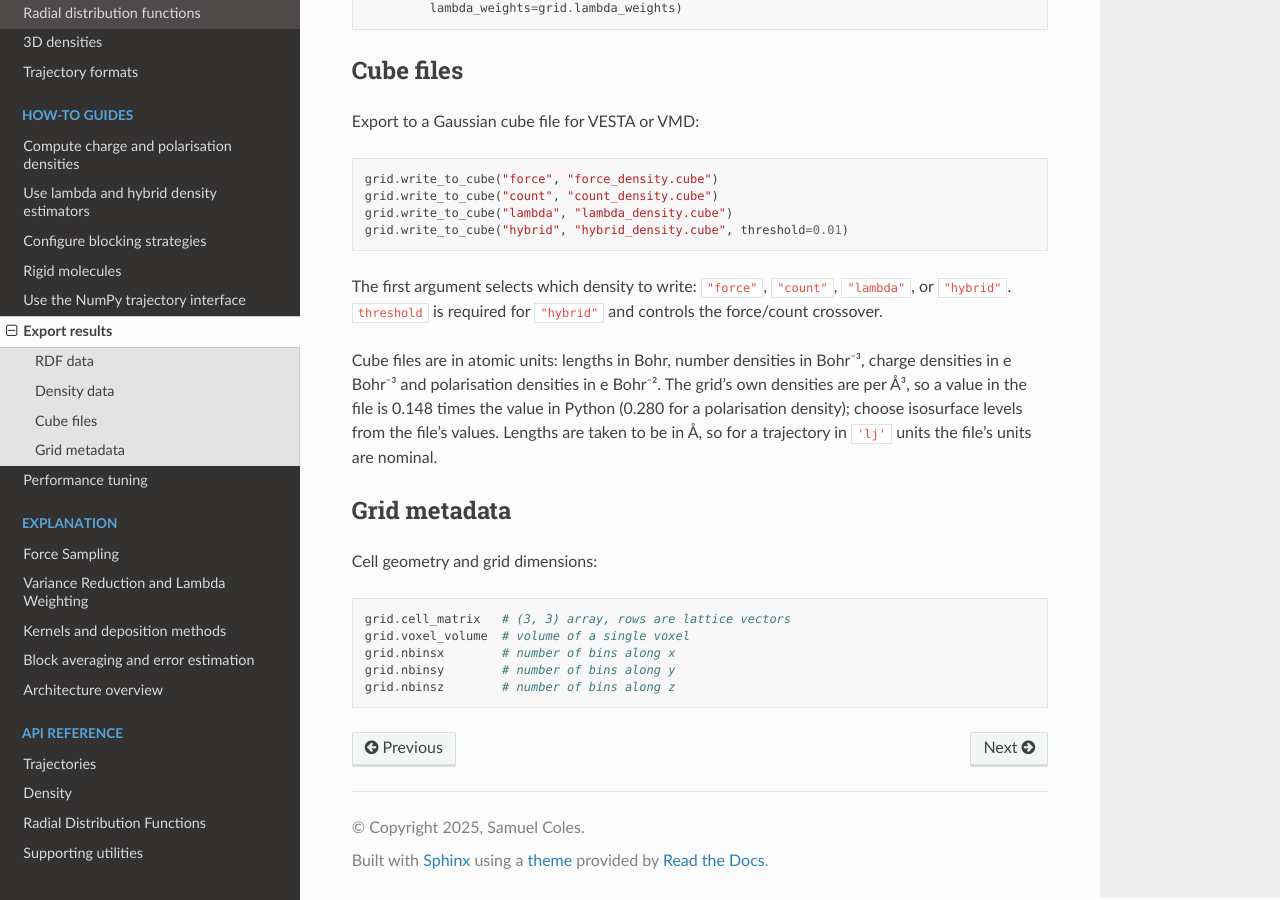
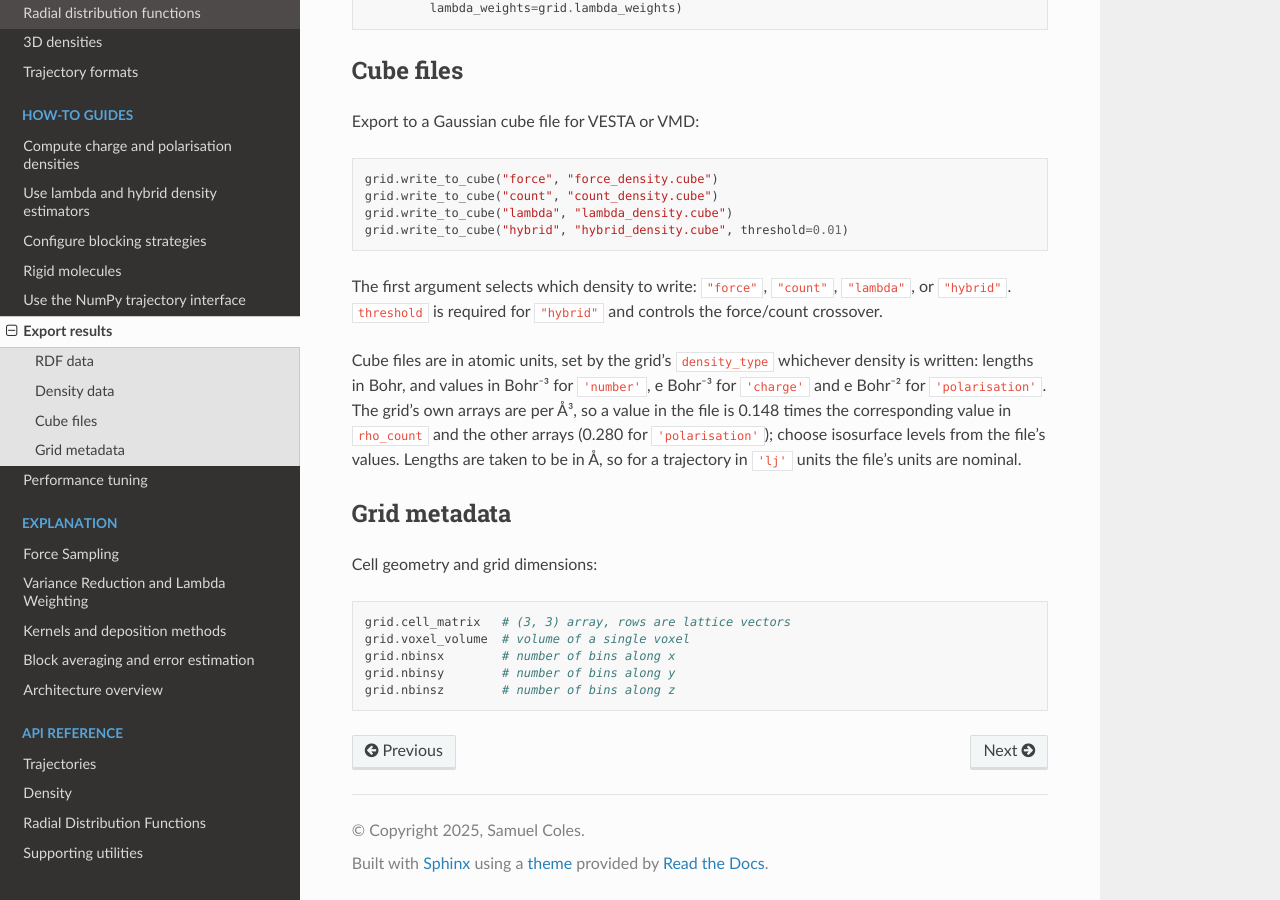
Before and after one commit to user200000/revelsmd, a Sphinx documentation site: the page built from docs/source/how-to/export-results.md, in a window 1280 px wide and 900 px high, scrolled down 1242 px. Built offline with Sphinx 7.4.7 and the Read the Docs theme 3.1.0, drawn with Linux system fonts in a browser that asks for light colours.

Commit message:
Say which density type sets a cube file's units, and test a force density
The cube units are set by the grid's density_type, whichever density is
written; the docstrings and the export how-to now say so, and write_cube
says that it converts the length part of the values' units. The
integration test also writes rho_force, and its comment says why the
charge case selects only O and that the totals are means over frames.

```diff
--- a/docs/source/how-to/export-results.md
+++ b/docs/source/how-to/export-results.md
@@ -74,11 +74,12 @@ The first argument selects which density to write: `"force"`, `"count"`,
 `"lambda"`, or `"hybrid"`. `threshold` is required for `"hybrid"` and
 controls the force/count crossover.
 
-Cube files are in atomic units: lengths in Bohr, number densities in Bohr⁻³,
-charge densities in e Bohr⁻³ and polarisation densities in e Bohr⁻². The grid's
-own densities are per Å³, so a value in the file is 0.148 times the value in
-Python (0.280 for a polarisation density); choose isosurface levels from the
-file's values. Lengths are taken to be in Å, so for a trajectory in `'lj'`
+Cube files are in atomic units, set by the grid's `density_type` whichever
+density is written: lengths in Bohr, and values in Bohr⁻³ for `'number'`,
+e Bohr⁻³ for `'charge'` and e Bohr⁻² for `'polarisation'`. The grid's own
+arrays are per Å³, so a value in the file is 0.148 times the corresponding
+value in `rho_count` and the other arrays (0.280 for `'polarisation'`); choose
+isosurface levels from the file's values. Lengths are taken to be in Å, so for a trajectory in `'lj'`
 units the file's units are nominal.
 
 ## Grid metadata
```
Also changed, not shown: 3 other files.
